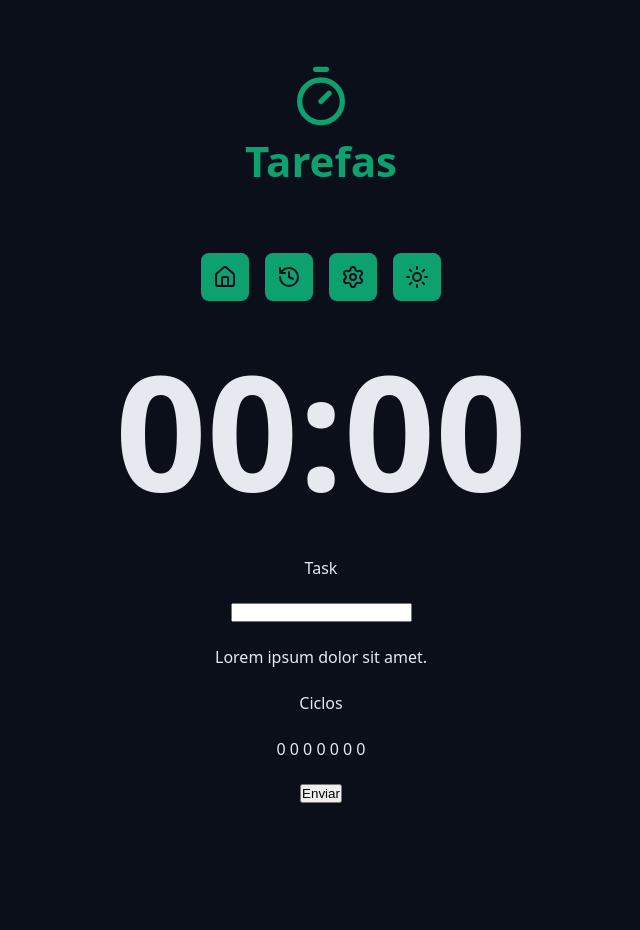
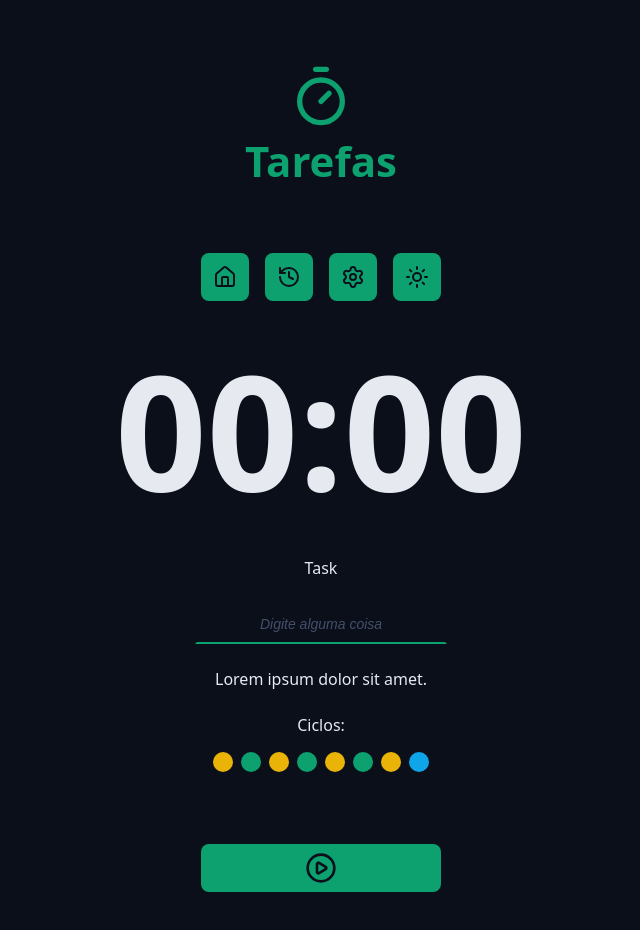
Before and after one commit to NetoResende/tarefas-pomodoro, a React (Vite) app: page / in a window 1280 px wide. Shown: the top 930 px of the page, without its empty margins (319-959 px from the left). Before the commit the page ends 835 px from the top, so only its background shows below. Built offline with nearby package versions, Linux system fonts and the light colour scheme.

Commit message:
Criando os componentes de Cycles e DefaultButton

```diff
--- a/src/App.tsx
+++ b/src/App.tsx
@@ -3,8 +3,13 @@ import { Logo } from "./components/Logo";
 import { Menu } from "./components/Menu";
 import { CountDown } from "./components/CountDown";
 import { DefaultInput } from "./components/DefaultInput";
+import { Cycles } from "./components/Cycles";
+import { DefaultButton } from "./components/DefaultButton";
+import { PlayCircleIcon } from "lucide-react";
 import "./styles/Theme.css";
 import "./styles/Global.css";
+
+
 
 export function App() {
   return (
@@ -25,21 +30,17 @@ export function App() {
               id='meuInput'
               type='text'
               labelText='Task'
-              title="task"
+              placeholder="Digite alguma coisa"
               />
           </div>
-
           <div className="formRow">
             <p>Lorem ipsum dolor sit amet.</p>
           </div>
-
           <div className="formRow">
-            <p>Ciclos</p>
-            <p>0 0 0 0 0 0 0</p>
+            <Cycles/>
           </div>
-
           <div className="formRow">
-            <button>Enviar</button>
+            <DefaultButton icon={<PlayCircleIcon/>}/>
           </div>
         </form>
       </Container>
--- /dev/null
+++ b/src/components/Cycles/index.tsx
@@ -0,0 +1,21 @@
+import styles from './styles.module.css'
+
+export function Cycles(){
+    return (
+        <div className={styles.cycle}>
+            <span>Ciclos:</span>
+
+            <div className={styles.cycleDots}>
+                <span className={`${styles.cycleDot} ${styles.workTime}`}></span>
+                <span className={`${styles.cycleDot} ${styles.shortBreaktime}`}></span>
+                <span className={`${styles.cycleDot} ${styles.workTime}`}></span>
+                <span className={`${styles.cycleDot} ${styles.shortBreaktime}`}></span>
+                <span className={`${styles.cycleDot} ${styles.workTime}`}></span>
+                <span className={`${styles.cycleDot} ${styles.shortBreaktime}`}></span>
+                <span className={`${styles.cycleDot} ${styles.workTime}`}></span>
+                <span className={`${styles.cycleDot} ${styles.longBreakTime}`}></span>
+
+            </div>
+        </div>
+    )
+}
--- /dev/null
+++ b/src/components/Cycles/styles.module.css
@@ -0,0 +1,29 @@
+.cycle {
+    display: flex;
+    flex-direction: column;
+    align-items: center;
+    justify-content: center;
+    gap: 1.6rem;
+}
+.cycleDots {
+    display: flex;
+    gap: .8rem;
+}
+.cycleDot {
+    width: 2rem;
+    height: 2rem;
+    border-radius: 50%;
+    transition: all .1s ease-in-out;
+    &:hover {
+        transform: scale(1.3);
+    }
+}
+.workTime {
+    background: var(--warning);
+}
+.shortBreaktime {
+    background: var(--primary);
+}
+.longBreakTime {
+    background: var(--info);
+}
--- /dev/null
+++ b/src/components/DefaultButton/index.tsx
@@ -0,0 +1,14 @@
+import styles from './styles.module.css'
+
+type DefaultButtonProps = {
+  icon: React.ReactNode
+  color?: 'red' | 'green'
+} & React.ComponentProps<'button'>
+
+export function DefaultButton({ icon, color='green', ...props}: DefaultButtonProps) {
+  return (
+      <button className={`${styles.button} ${styles[color]}`} {...props} >
+        {icon}
+      </button>
+  );
+}
--- /dev/null
+++ b/src/components/DefaultButton/styles.module.css
@@ -0,0 +1,29 @@
+.button {
+   min-width: 24rem;
+   margin: 4.8rem 0;
+   padding: .8rem;
+   border: none;
+   display: flex;
+   align-items: center;
+   justify-content: center;
+   border-radius: .8rem;
+   cursor: pointer;
+   transition: filter .1s ease-in-out;
+
+   &:hover {
+    filter: brightness(80%);
+   }
+   & svg {
+    width: 3.2rem;
+    height: 3.2rem;
+   }
+}
+
+.green {
+    background: var(--primary);
+    color: var(--text-over-primary);
+}
+.red {
+    background: var(--error);
+    color: var(--text-over-error);
+}
--- a/src/components/DefaultInput/index.tsx
+++ b/src/components/DefaultInput/index.tsx
@@ -1,3 +1,5 @@
+import styles from './styles.module.css'
+
 type DefaultInputProps = {
   id: string
   labelText: string
@@ -7,7 +9,7 @@ export function DefaultInput({ id, type, labelText, ...rest}:  DefaultInputProps
   return (
     < >
       <label htmlFor={id}>{labelText}</label>
-      <input id={id} type={type} {...rest} />
+      <input className={styles.input} id={id} type={type} {...rest} />
     </>
   );
 }
--- a/src/components/DefaultInput/styles.module.css
+++ b/src/components/DefaultInput/styles.module.css
@@ -1,26 +1,26 @@
-.menu {
-    margin: 3.2rem 0;
-    display: flex;
-    align-items: center;
-    justify-content: center;
-    gap: 1.6rem;
-}
-.menuLink {
-    display: inline-flex;
-    align-items: center;
-    justify-content: center;
-    text-decoration: none;
-    background: var(--primary);
-    color: var(--text-over-primary);
-    transition: all 0.1s ease-in-out;
-    padding: 1.2rem;
-    border-radius: .8rem;
+.input {
+    background: transparent;
+    text-align: center;
+    font-size: 1.8rem;
+    padding: .8rem;
+    color: var(--text-default);
 
-    &:hover {
-        filter:brightness(80%)
+    outline: none;
+    border: .2rem solid transparent;
+    border-bottom: .2rem solid var(--primary);
+    transition: all .1s ease-in-out;
+
+    &:focus {
+        border: .2rem solid var(--primary);
+        border-radius: .8rem ;
+    }
+    &::placeholder {
+        color: var(--gray-500);
+        font-size: 1.4rem;
+        font-style: italic;
+    }
+    &:disabled {
+        border-bottom: .2rem solid var(--disabled);
+        color: var(--text-muted);
     }
 }
-.menuLink svg {
-    width: 2.4rem;
-    height: 2.4rem;
-}
```
